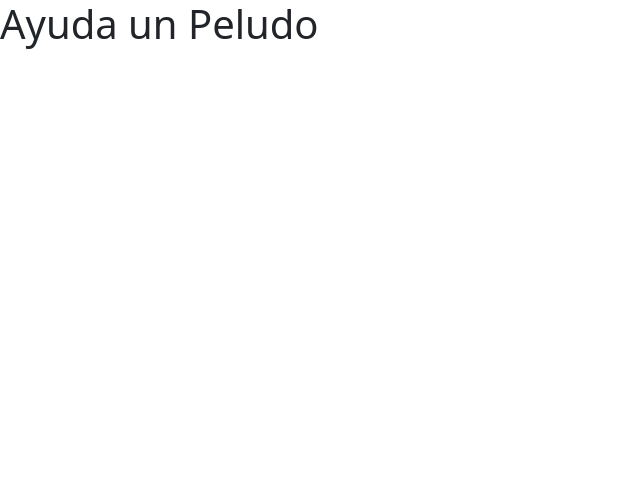
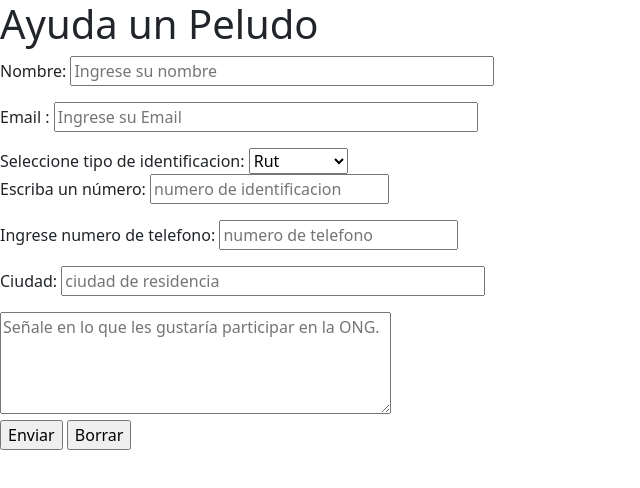
Before and after one commit to Deevcode/Ayuda_Peludo, a plain HTML site: page index.html in a window 1280 px wide. Shown: the whole page, without its empty margins (0-640 px from the left). Drawn offline with nearby package versions, Linux system fonts and the light colour scheme.

Commit message:
subiendo formulario

```diff
--- a/index.html
+++ b/index.html
@@ -12,7 +12,30 @@
   </head>
   <body>
     <h1>Ayuda un Peludo</h1>
+    <form action="ejemplo.php" method="get">
+      <p>Nombre: <input type="text" name="Nombre" size="40" placeholder="Ingrese su nombre"></p>
+      <p>Email : <input type="text" name="Email" size="40" placeholder="Ingrese su Email"></p>
+      Seleccione tipo de identificacion:
+      <select name="Identificarse">
+          <option>Rut</option>
+          <option>Pasaporte</option>
+        </select>
+      <p>
+          Escriba un número:
+          <input type="number" name="numero" placeholder="numero de identificacion">
+      </p>
+      <p>
+          Ingrese numero de telefono:
+          <input type="number" name="numero" placeholder="numero de telefono">
+      </p>
+      <p>Ciudad: <input type="text" name="ciudad" size="40" placeholder="ciudad de residencia"></p>
 
+      <textarea name="texto" rows="4" cols="40" placeholder="Señale en lo que les gustaría participar en la ONG."></textarea>
+      <p>
+        <input type="submit" value="Enviar">
+        <input type="reset" value="Borrar">
+      </p>
+    </form>
 
 
 
```
